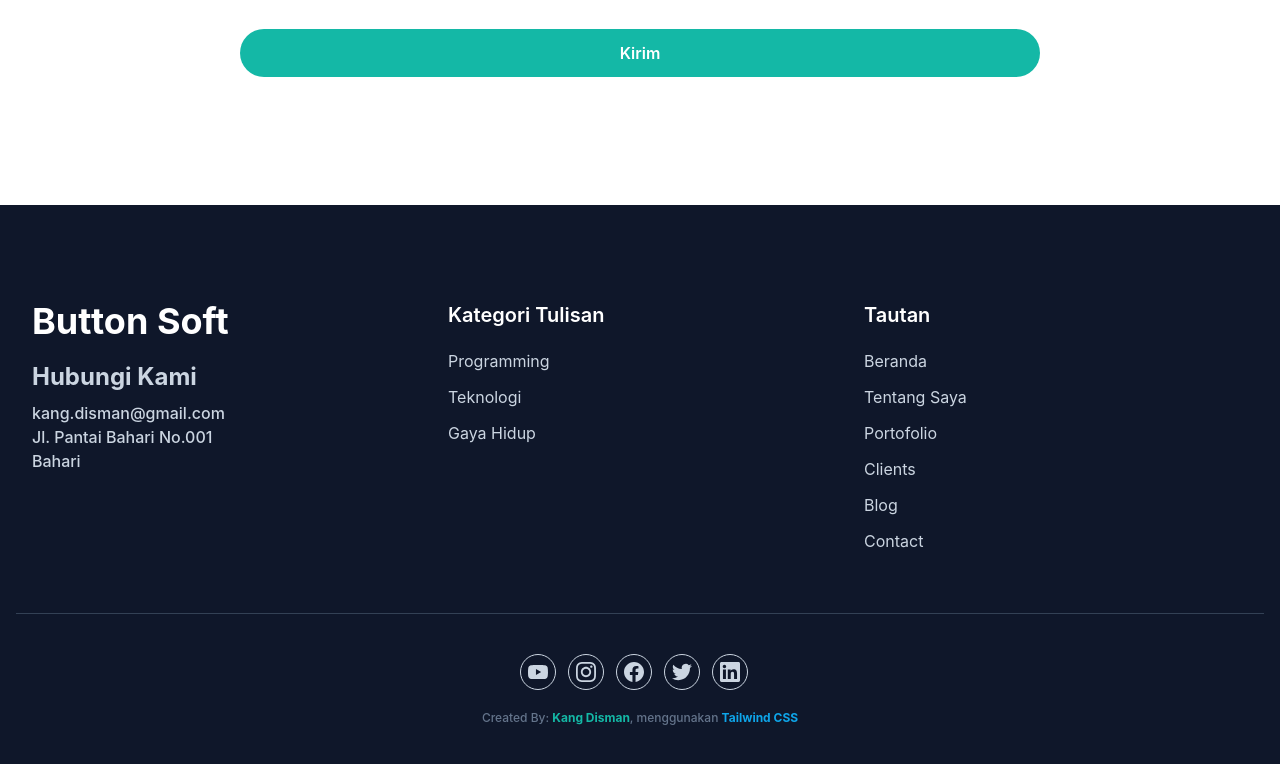
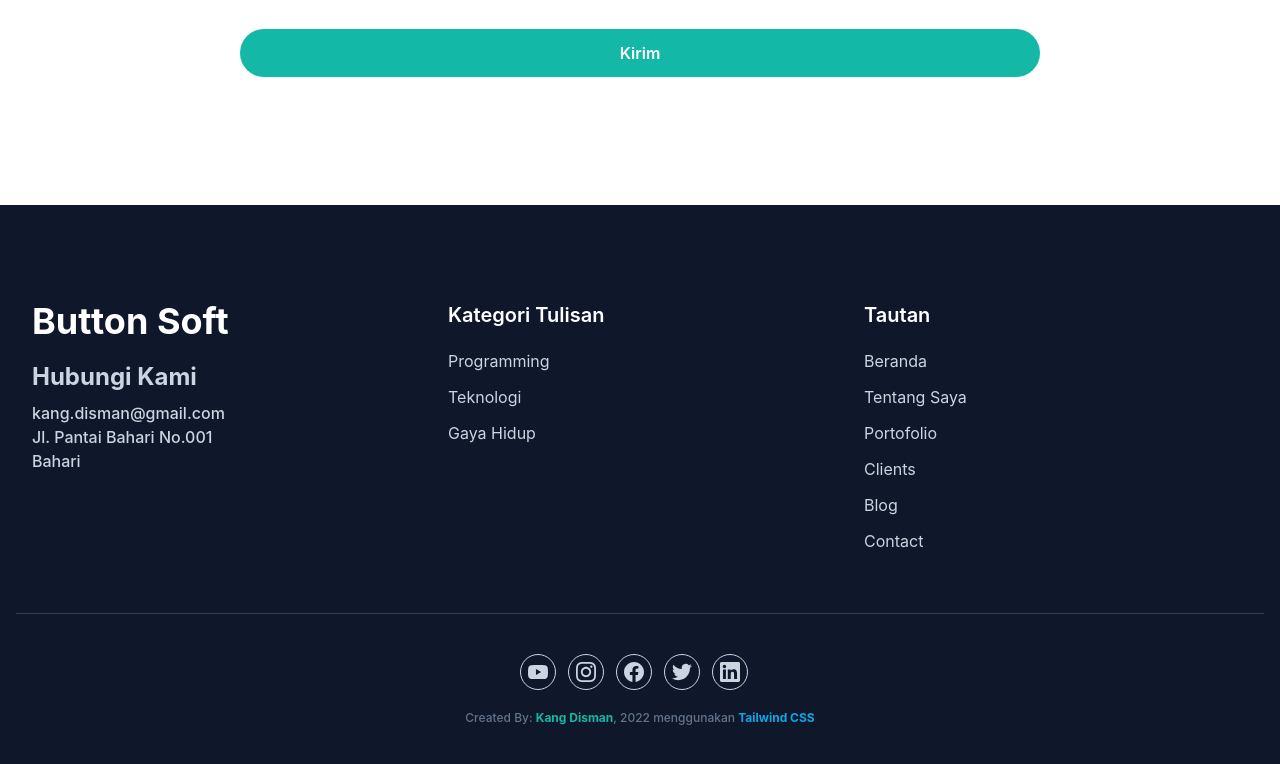
Before and after one commit to disman/portofolio-tailwind, a website: page index.html in a window 1280 px wide. Shown: the part 4782-5546 px from the top of the page. Drawn offline with Linux system fonts and the light colour scheme.

Commit message:
Menambahkan footer javascript

```diff
--- a/index.html
+++ b/index.html
@@ -511,7 +511,7 @@
             </div>
 
             <p class="font-medium text-xs text-slate-500 text-center">Created By: <a href="#"
-                  class="font-bold text-primary">Kang Disman</a>,
+                  class="font-bold text-primary">Kang Disman</a>, <span id="current_year">@</span>
                menggunakan <a href="https://tailwindcss.com" target="_blank" class="font-bold text-sky-500">Tailwind
                   CSS</a></p>
          </div>
@@ -528,6 +528,10 @@
    <!-- Back to top end -->
 
    <script src="dist/js/script.js"></script>
+   <script>
+      const year = document.querySelector('#current_year')
+      year.innerHTML = new Date().getFullYear()
+   </script>
 </body>
 
 </html>
```
